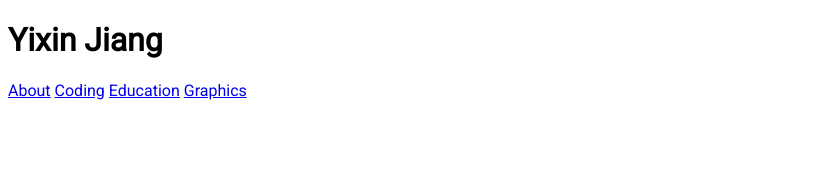
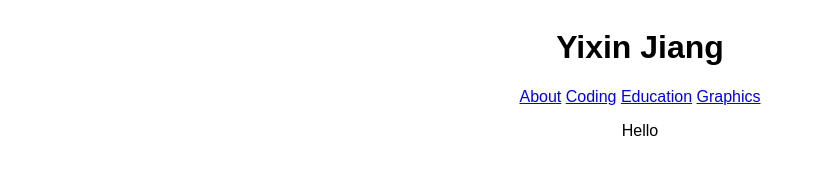
Before and after one commit to yixinj/yixinj.github.io, a plain HTML site: page index.html in a window 1280 px wide. Shown: the whole page, without its empty margins (0-815 px from the left). Drawn offline with Linux system fonts and the light colour scheme.

Commit message:
changed to flexbox, changed links

```diff
--- a/index.html
+++ b/index.html
@@ -4,11 +4,6 @@
     <title>Yixin Jiang</title>
     <meta charset="utf-8" />
     <meta name="viewport" content="width=device-width" />
-    <meta
-      name="keywords"
-      content="Software developer, Physics, University of Western Ontario, McMaster University, Medicine, Doctor, Android developer, Web developer,
-    User Interface, Graphic Design, Artificial Intelligence, Machine Learning, Michael G. DeGroote School of Medicine, "
-    />
     <meta
       name="description"
       content="Yixin Jiang is a software developer and medical student at the Michael G. DeGroote School of Medicine in Ontario, Canada"
@@ -17,16 +12,23 @@
       href="https://fonts.googleapis.com/css?family=Roboto"
       rel="stylesheet"
     />
-    <link href="/static/style.css" rel="stylesheet" />
+    <link href="static/style.css" rel="stylesheet" />
   </head>
 
   <body>
-    <h1 id="title">Yixin Jiang</h1>
-    <div id="menu">
-        <a href="/about">About</a>
-        <a href="/coding">Coding</a>
-        <a href="/education">Education</a>
-        <a href="/graphics">Graphics</a>
+    <div id="main">
+      <div id="title">
+        <h1>Yixin Jiang</h1>
+      </div>
+      <div id="menu">
+        <a href="index.html">About</a>
+        <a href="coding.html">Coding</a>
+        <a href="education.html">Education</a>
+        <a href="graphics.html">Graphics</a>
+      </div>
+      <div id="content">
+        <p>Hello</p>
+      </div>
     </div>
   </body>
 </html>
--- a/static/style.css
+++ b/static/style.css
@@ -1,3 +1,16 @@
 * {
-    font-family: "Roboto", sans-serif;
+    font-family: sans-serif;
 }
+
+#main {
+    display: flex;
+    flex-direction: column;
+    align-items: center;
+}
+
+
+#title {}
+
+#menu {}
+
+#content {}
```
Also changed, not shown: robots.txt (added).
